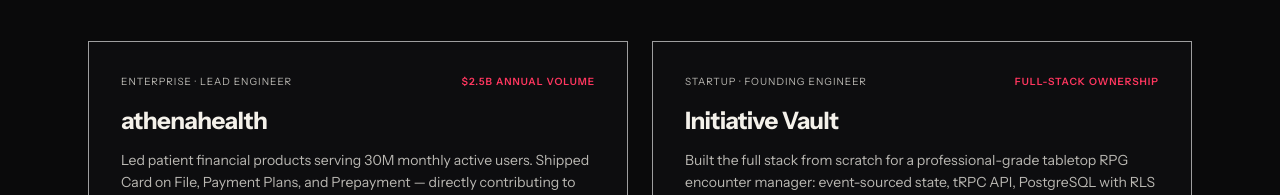
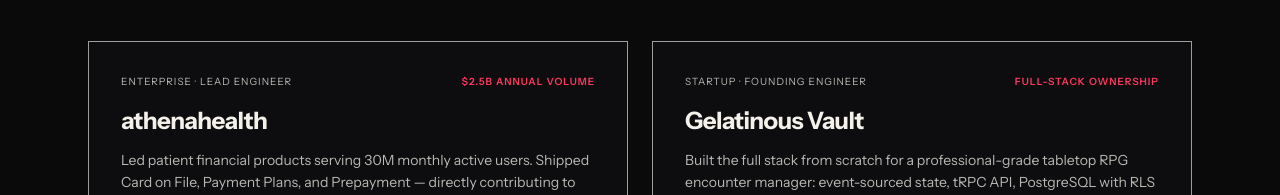
Before and after one commit to zonagilreath/zonadostuff, a React (Vite) app: page / in a window 1280 px wide. Shown: the part 809-1004 px from the top of the page. Built offline with nearby package versions, Linux system fonts and the light colour scheme.

Commit message:
update init refs to gelat

```diff
--- a/src/components/demo/EncounterDemo.tsx
+++ b/src/components/demo/EncounterDemo.tsx
@@ -91,7 +91,7 @@
           <div>
             <Reveal>
               <h2 className="font-display text-3xl sm:text-4xl tracking-tight text-text mb-3">
-                Initiative Vault
+                Gelatinous Vault
               </h2>
             </Reveal>
             <Reveal delayMs={80}>
@@ -133,7 +133,7 @@
             <Reveal delayMs={200}>
               <div className="flex flex-col sm:flex-row gap-3">
                 <a
-                  href="https://initiative-vault.vercel.app"
+                  href="https://gelatinousvault.com"
                   target="_blank"
                   rel="noopener noreferrer"
                   className="px-5 py-3 bg-accent hover:bg-accent/90 text-surface font-code text-sm font-semibold rounded-lg transition-colors inline-flex items-center justify-center gap-2 shadow-glow"
--- a/src/components/hero/Hero.tsx
+++ b/src/components/hero/Hero.tsx
@@ -31,7 +31,7 @@
               Hire Me
             </ButtonLink>
             <ButtonLink variant="secondary" href="/work/initiative-vault">
-              Initiative Vault
+              Gelatinous Vault
             </ButtonLink>
             <ButtonLink
               variant="ghost"
--- a/src/components/home/SelectedWork.tsx
+++ b/src/components/home/SelectedWork.tsx
@@ -20,7 +20,7 @@
     href: '/work/athenahealth'
   },
   {
-    title: 'Initiative Vault',
+    title: 'Gelatinous Vault',
     category: 'Startup · Founding Engineer',
     blurb:
       'Built the full stack from scratch for a professional-grade tabletop RPG encounter manager: event-sourced state, tRPC API, PostgreSQL with RLS auth, and a CI/CD pipeline.',
--- a/src/components/work/Work.tsx
+++ b/src/components/work/Work.tsx
@@ -13,7 +13,7 @@
 
 const projects: Project[] = [
   {
-    title: 'Initiative Vault',
+    title: 'Gelatinous Vault',
     role: 'Founding Engineer · Gelatinous Labs',
     period: '2024 — Present',
     description:
--- a/src/pages/work/InitiativeVault.tsx
+++ b/src/pages/work/InitiativeVault.tsx
@@ -59,7 +59,7 @@
           <div className="font-code text-xs tracking-[0.22em] text-muted">CASE STUDY · PRIVATE BETA</div>
 
           <h1 className="mt-4 font-heading text-4xl font-bold tracking-tight text-text sm:text-5xl">
-            Initiative Vault
+            Gelatinous Vault
           </h1>
 
           <p className="mt-2 font-code text-xs tracking-[0.22em] text-muted">
@@ -67,7 +67,7 @@
           </p>
 
           <p className="mt-6 text-base leading-relaxed text-muted sm:text-lg">
-            Initiative Vault is a professional-grade encounter manager for tabletop RPGs, built around
+            Gelatinous Vault is a professional-grade encounter manager for tabletop RPGs, built around
             one idea: speed at the table. It keeps initiative order, monster stats, spells, class
             features, and dice in a single screen designed for real play. I built the full stack as
             founding engineer — event-sourced state, a schema-driven SRD content system, type-safe
@@ -76,7 +76,7 @@
 
           <div className="mt-10 flex flex-wrap items-center gap-3">
             <a
-              href="https://initiative-vault.vercel.app"
+              href="https://gelatinousvault.com"
               target="_blank"
               rel="noreferrer"
               className="inline-flex items-center gap-2 border border-accent/30 bg-accent px-5 py-3 font-code text-sm font-semibold text-bg transition-colors hover:bg-accent/90"
@@ -116,7 +116,7 @@
 
         <Screenshot
           src={SCREENSHOTS.overview}
-          alt="Initiative Vault overview: three-panel layout showing encounter list, monster detail card, and dice roller"
+          alt="Gelatinous Vault overview: three-panel layout showing encounter list, monster detail card, and dice roller"
           caption="Overview — encounter order, monster stat block, compendium search, and dice roller in one screen"
         />
 
@@ -134,7 +134,7 @@
                     not play.
                   </p>
                   <p>
-                    Initiative Vault prioritizes the opposite: the high-frequency actions — advancing
+                    Gelatinous Vault prioritizes the opposite: the high-frequency actions — advancing
                     turns, updating HP, tracking conditions — are front and center. Everything else is
                     a keystroke or click away but never in the way.
                   </p>
```
